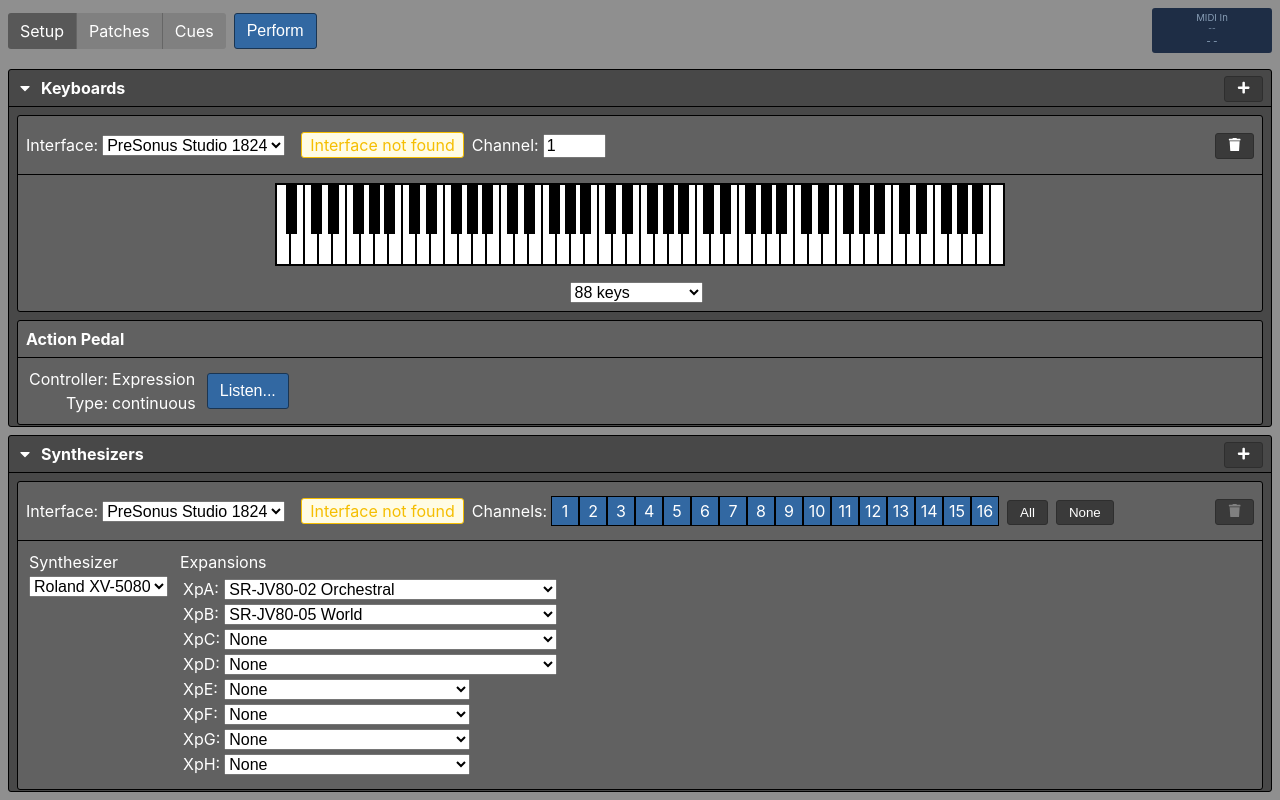
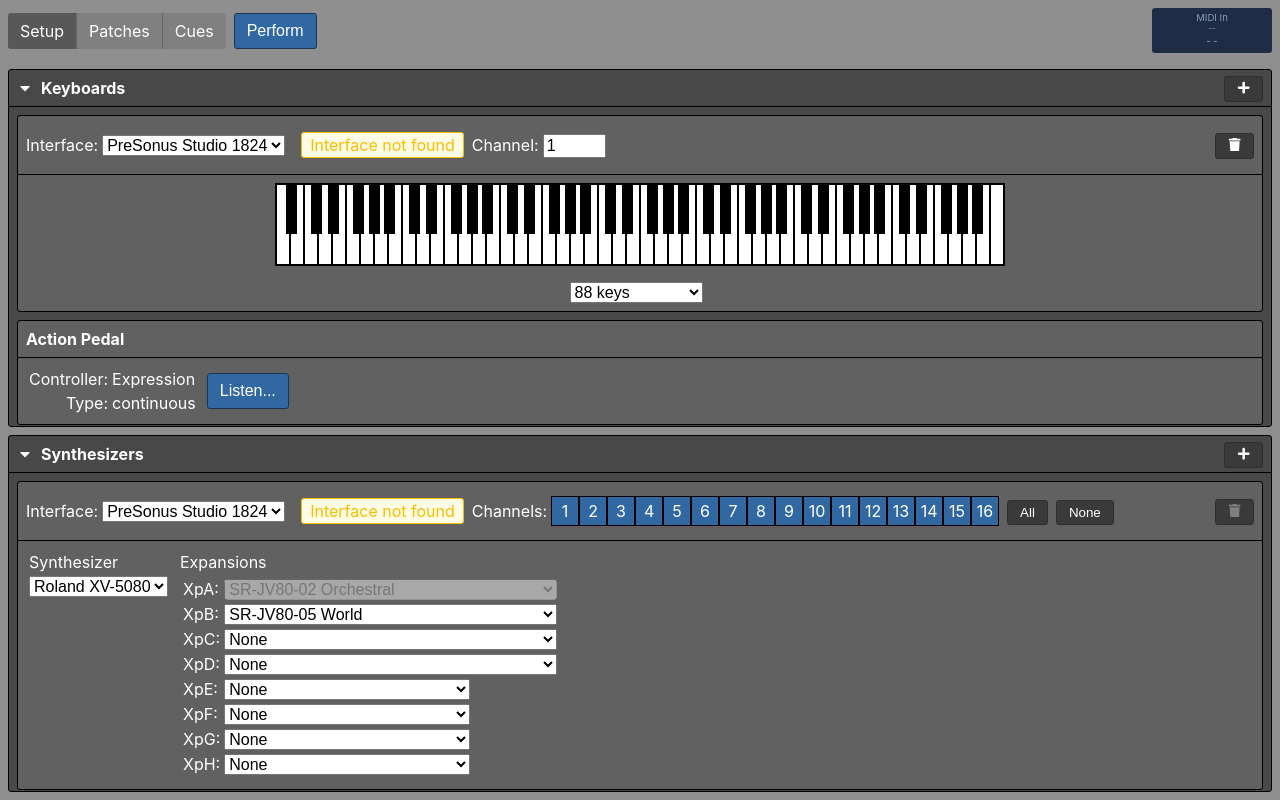
Before and after one commit to MattPutnam/CadenzaJS, a React (Create React App) app: page / in a window 1280 px wide. Both pictures are taken after a click on the element "Setup". Built offline with nearby package versions, Linux system fonts and the light colour scheme.

Commit message:
Block change of expansion card if patch in use

```diff
--- a/src/pages/editPage/SetupTab.js
+++ b/src/pages/editPage/SetupTab.js
@@ -55,12 +55,11 @@ class SetupTab extends React.Component {
             </Container>
             <Container collapse header='Synthesizers' buttons={synthButtons}>
                 {synthesizers.map((synth, index) => {
-                    const inUse = _.some(data.patches, { synthesizerId: synth.id })
                     return <SynthConfig key={synth.id}
                                         deleteSelf={() => this.deleteItem('synthesizers', index)}
                                         moveUp={index > 0 ? moveUp('synthesizers', index) : undefined}
                                         moveDown={index < synthesizers.length-1 ? moveDown('synthesizers', index) : undefined}
-                                        {...{ synth, inUse, midiInterfaces, setData }}/>
+                                        {...{ synth, midiInterfaces, data, setData }}/>
                 })}
             </Container>
             <MidiListener id='SETUP_TAB' dispatch={msg => this.handleMidi(msg)}/>
--- a/src/pages/editPage/setupTab/ExpansionConfig.js
+++ b/src/pages/editPage/setupTab/ExpansionConfig.js
@@ -1,10 +1,11 @@
 import React from 'react'
+import _ from 'lodash'
 
 import * as Synthesizers from '../../../synthesizers/synthesizers'
 import * as Expansions from '../../../synthesizers/expansions'
 
 
-const ExpansionConfig = ({ synth, setData }) => {
+const ExpansionConfig = ({ synth, data, setData }) => {
     const synthDefinition = Synthesizers.getSynthByName(synth.name)
 
     return <table>
@@ -12,7 +13,7 @@ const ExpansionConfig = ({ synth, setData }) => {
             {synthDefinition.expansions.map(expansionSlot => {
                 return <tr key={expansionSlot.name}>
                     <td>{expansionSlot.name}:</td>
-                    <td><ExpansionSelector {...{ synth, expansionSlot, setData }}/></td>
+                    <td><ExpansionSelector {...{ synth, expansionSlot, data, setData }}/></td>
                 </tr>
             })}
         </tbody>
@@ -22,7 +23,7 @@ const ExpansionConfig = ({ synth, setData }) => {
 export default ExpansionConfig
 
 
-const ExpansionSelector = ({ synth, expansionSlot, setData }) => {
+const ExpansionSelector = ({ synth, expansionSlot, data, setData }) => {
     const options = Expansions.expansionsOfType(expansionSlot.type)
     const value = synth.expansionCards[expansionSlot.name]
     const onChange = selection => {
@@ -30,7 +31,9 @@ const ExpansionSelector = ({ synth, expansionSlot, setData }) => {
         setData()
     }
 
-    return <select value={value} onChange={e => onChange(e.target.value)}>
+    const inUse = _.some(data.patches, { synthesizerId: synth.id, bank: expansionSlot.name })
+
+    return <select disabled={inUse} value={value} onChange={e => onChange(e.target.value)}>
         <option value={undefined}>None</option>
         {options.map(option => {
             const optionName = option.name
--- a/src/pages/editPage/setupTab/SynthConfig.js
+++ b/src/pages/editPage/setupTab/SynthConfig.js
@@ -1,4 +1,5 @@
 import React from 'react'
+import _ from 'lodash'
 import { FaArrowUp, FaArrowDown, FaTrash } from 'react-icons/fa'
 
 import ExpansionConfig from './ExpansionConfig'
@@ -10,13 +11,15 @@ import { Button } from '../../../components/Components'
 import { Container, Flex } from '../../../components/Layout'
 
 
-const SynthConfig = ({ synth, inUse, midiInterfaces, setData, deleteSelf, moveUp, moveDown }) => {
+const SynthConfig = ({ synth, midiInterfaces, deleteSelf, moveUp, moveDown, data, setData }) => {
     const header = <>
         <InterfaceSelector hardware={synth}
                            io='outputs'
                            {...{ midiInterfaces, setData }}/>
         <MultiChannelSelector synth={synth} setData={setData}/>
     </>
+
+    const inUse = _.some(data.patches, { synthesizerId: synth.id })
 
     const buttons = [
         moveUp && <Button small key={0} onClick={moveUp}><FaArrowUp/></Button>,
@@ -38,7 +41,7 @@ const SynthConfig = ({ synth, inUse, midiInterfaces, setData, deleteSelf, moveUp
                     </tr>
                     <tr>
                         <td style={synthStyle}><SynthSelector synth={synth} setData={setData}/></td>
-                        <td><ExpansionConfig synth={synth} setData={setData}/></td>
+                        <td><ExpansionConfig synth={synth} data={data} setData={setData}/></td>
                     </tr>
                 </tbody>
             </table>
```
